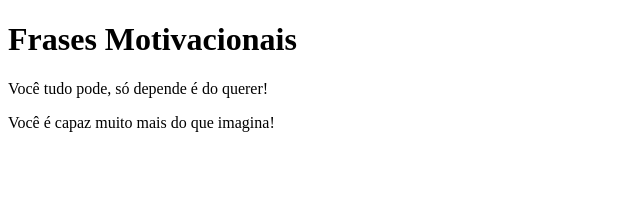
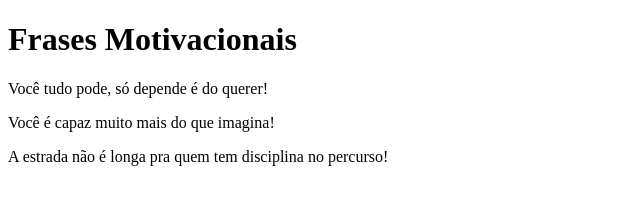
Before and after one commit to RafaelDiasCmp/Projeto-01_Cria-odeReposit-rios, a plain HTML site: page index.html in a window 1280 px wide. Shown: the whole page, without its empty margins (0-640 px from the left). Drawn offline with Linux system fonts and the light colour scheme.

Commit message:
frase motivacional 3

```diff
--- a/index.html
+++ b/index.html
@@ -9,5 +9,6 @@
     <h1>Frases Motivacionais</h1>
     <p>Você tudo pode, só depende é do querer!</p>
     <p>Você é capaz muito mais do que imagina!</p>
+    <p>A estrada não é longa pra quem tem disciplina no percurso!</p>
 </body>
 </html>
```
